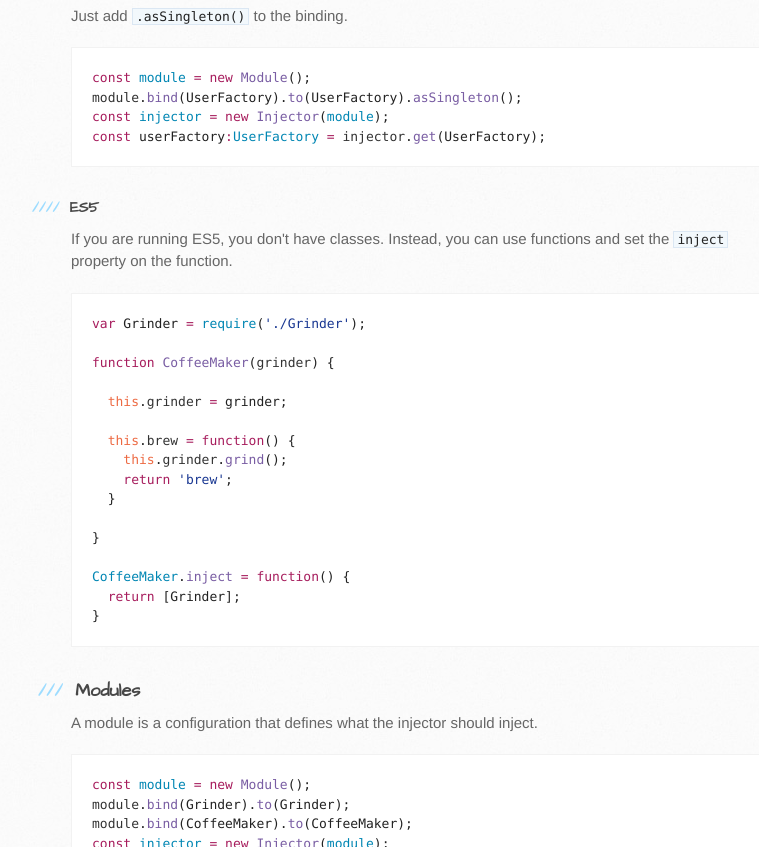
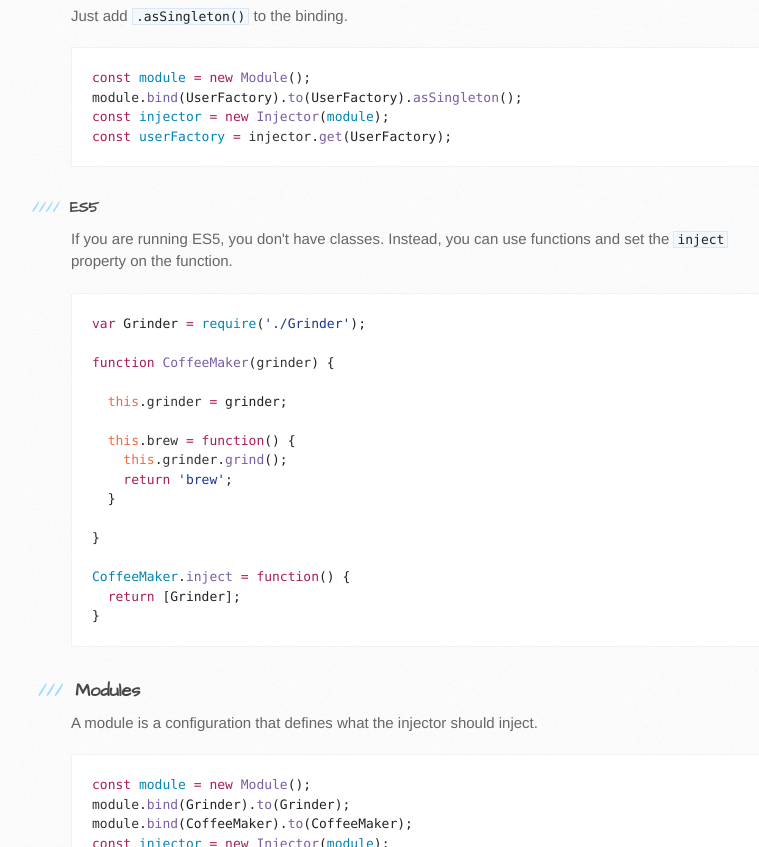
Before and after one commit to mattias800/diskajs, a plain HTML site: page index.html in a window 1280 px wide. Shown: the part 5028-5875 px from the top of the page, without its empty margins (99-858 px from the left). Drawn offline with Linux system fonts and the light colour scheme.

```diff
--- a/index.html
+++ b/index.html
@@ -261,7 +261,7 @@
 <div class="highlight highlight-source-js"><pre><span class="pl-k">const</span> <span class="pl-c1">module</span> <span class="pl-k">=</span> <span class="pl-k">new</span> <span class="pl-en">Module</span>();
 <span class="pl-smi">module</span>.<span class="pl-en">bind</span>(UserFactory).<span class="pl-en">to</span>(UserFactory).<span class="pl-en">asSingleton</span>();
 <span class="pl-k">const</span> <span class="pl-c1">injector</span> <span class="pl-k">=</span> <span class="pl-k">new</span> <span class="pl-en">Injector</span>(<span class="pl-c1">module</span>);
-<span class="pl-k">const</span> userFactory<span class="pl-k">:</span><span class="pl-c1">UserFactory</span> <span class="pl-k">=</span> <span class="pl-smi">injector</span>.<span class="pl-en">get</span>(UserFactory);</pre></div>
+<span class="pl-k">const</span> <span class="pl-c1">userFactory</span> <span class="pl-k">=</span> <span class="pl-smi">injector</span>.<span class="pl-en">get</span>(UserFactory);</pre></div>
 
 <h4>
 <a id="es5" class="anchor" href="#es5" aria-hidden="true"><span class="octicon octicon-link"></span></a>ES5</h4>
```
Also changed, not shown: params.json (+1 -1 lines).
